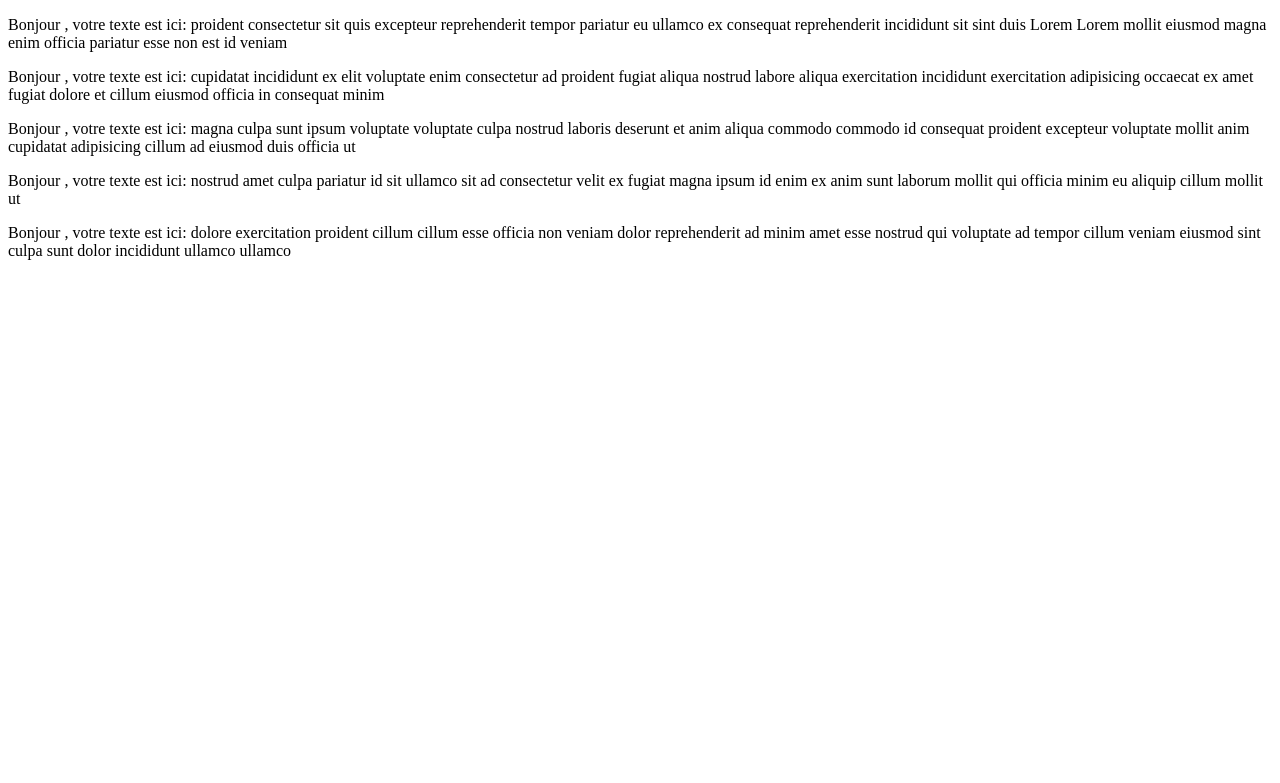
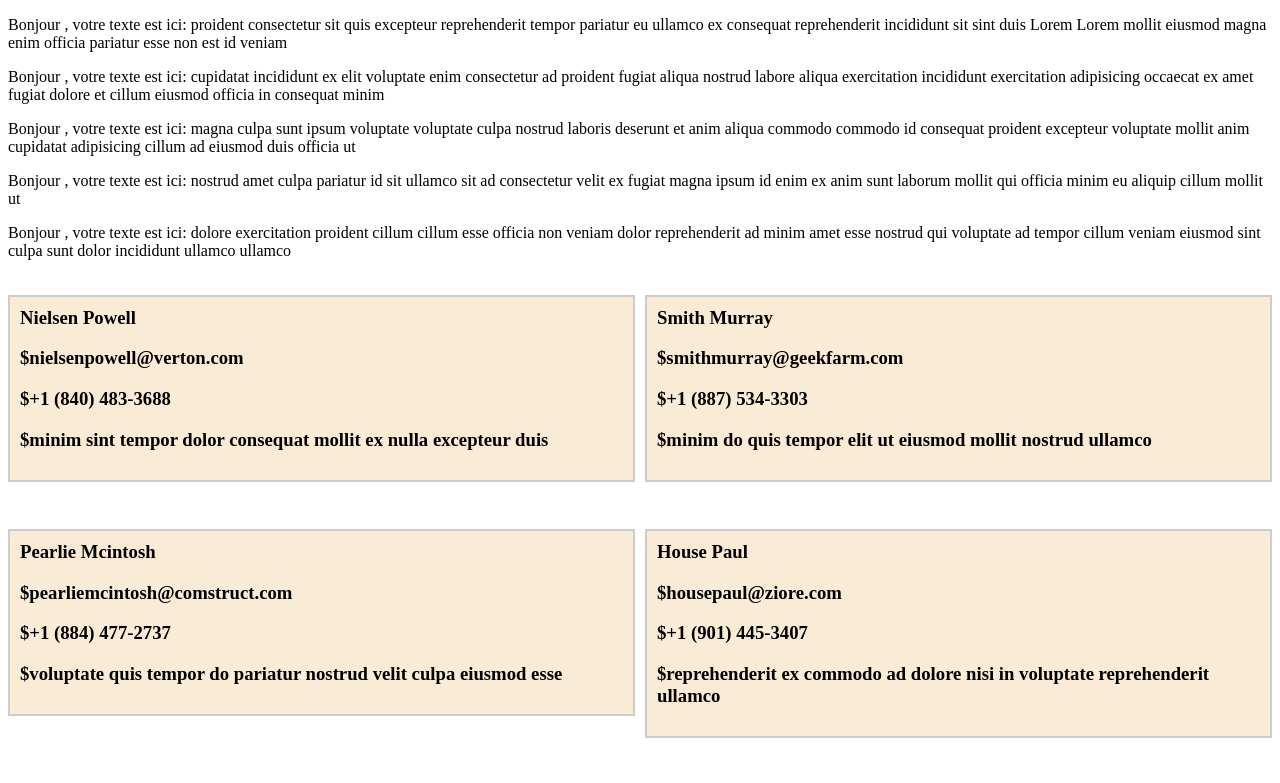
Before and after one commit to Malik971/reactnotion, a React (Vite) app: page / in a window 1280 px wide. Shown: the top 783 px of the page. Built offline with nearby package versions, Linux system fonts and the light colour scheme.

Commit message:
grille utilisateur configurer

```diff
--- a/src/App.tsx
+++ b/src/App.tsx
@@ -1,11 +1,13 @@
+import Users from "./components/Users";
 import Messages from "./pages/Messages";
-import { MESSAGE } from "./utils/data";
+import { MESSAGE, USERS } from "./utils/data";
 
 
 function App() {
   return (
     <>
       <Messages messages={MESSAGE} />
+      <Users users={USERS} />
     </>
   );
 }
--- a/src/components/Users.tsx
+++ b/src/components/Users.tsx
@@ -17,11 +17,14 @@ type Props = {
 function Users(props: Props) {
   const users = props.users;
   return (
-    <section>
+    <section className="grid">
       {users.map((user: UsersProps) => (
         <article>
-          <h3>
+          <h3  className="users">
             {user.firstName} {user.surname}
+            <p>${user.email}</p>
+            <p>${user.phone}</p>
+            <p>${user.about}</p>
           </h3>
         </article>
       ))}
--- a/src/index.css
+++ b/src/index.css
@@ -3,3 +3,15 @@
   background-color: antiquewhite;
   padding: 10px;
 }
+
+.users {
+  border: 2px solid #ccc;
+  background-color: antiquewhite;
+  padding: 10px;
+}
+
+.grid {
+  display: grid;
+  grid-template-columns: repeat(2, 1fr);
+  gap: 10px;
+}
```
